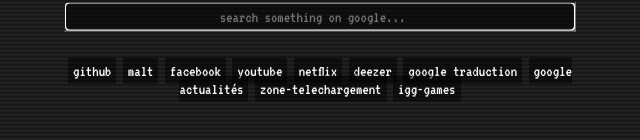
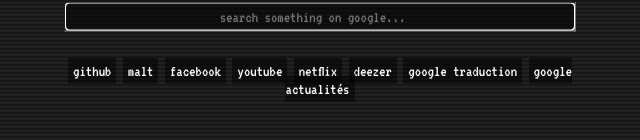
Before and after one commit to Bforis/Minimal-retro-startpage, a plain HTML site: page src/index.html in a window 1280 px wide. Shown: the part 274-414 px from the top of the page, without its empty margins (320-960 px from the left). Drawn offline with nearby package versions, Linux system fonts and the light colour scheme.

Commit message:
Update index.html

```diff
--- a/src/index.html
+++ b/src/index.html
@@ -67,12 +67,6 @@
                                 <li>
                                         <a href="https://news.google.com/?hl=fr&gl=FR&ceid=FR:fr" target='_blank'>google actualités</a>
                                     </li>
-                                    <li>
-                                            <a href="https://ww2.annuaire-telechargement.com/" target='_blank'>zone-telechargement</a>
-                                        </li>
-                                        <li>
-                                                <a href="https://igg-games.com/" target='_blank'>igg-games</a>
-                                            </li>
               </ul>
           </div></div>
     <div class="crt-effects scanlines"></div>
```
